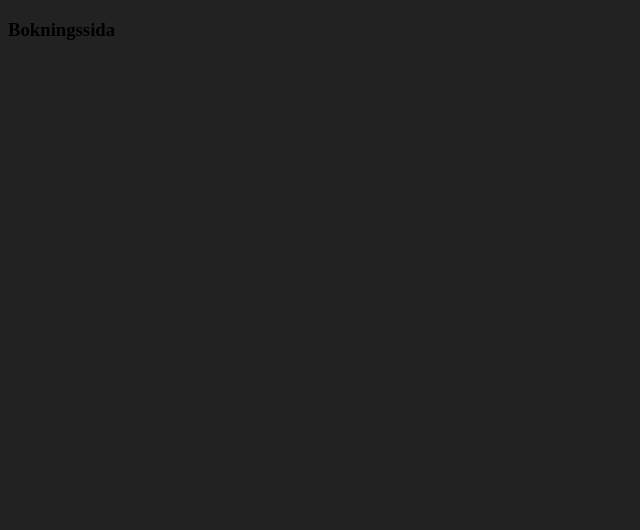
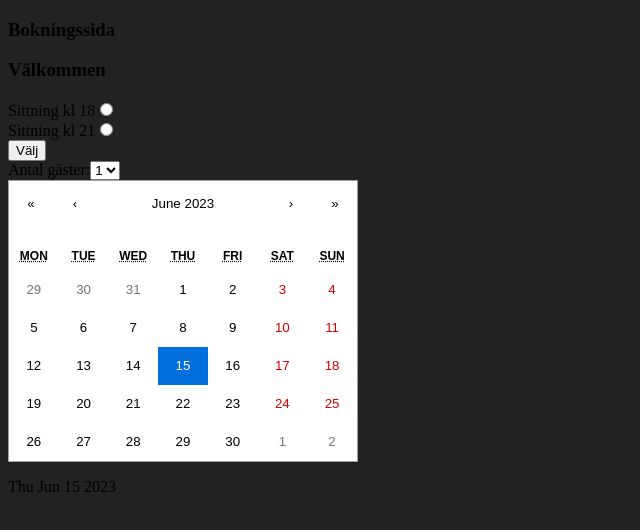
Before and after one commit to wilmawiker/therestaurant-assignment, a React (Vite) app in the folder fed22s-therestaurant/: page /book in a window 1280 px wide. Shown: the top 530 px of the page, without its empty margins (0-640 px from the left). Built offline with nearby package versions, Linux system fonts and the light colour scheme.

Commit message:
(feat): form for choosing date and number of guests

```diff
--- /dev/null
+++ b/fed22s-therestaurant/src/components/DateForm.tsx
@@ -0,0 +1,30 @@
+import { useState } from "react";
+import Calendar from "react-calendar";
+import 'react-calendar/dist/Calendar.css';
+import { useForm } from "react-hook-form";
+
+
+const DateForm = () => {
+    const { handleSubmit, register, formState: { errors } } = useForm();
+    const onSubmit = (values: any) => console.log(values);
+    const [date, changeDate] = useState(new Date());
+    return <>
+    <form onSubmit={handleSubmit(onSubmit)}>
+    <label htmlFor="guests">Antal gäster:</label>
+    <select name="guests" id="guests">
+        <option value="1">1</option>
+        <option value="2">2</option>
+        <option value="3">3</option>
+        <option value="4">4</option>
+        <option value="5">5</option>
+        <option value="6">6</option>
+    </select>
+    <Calendar onChange={changeDate} value={
+        date
+    }/>
+</form>
+<p>{date.toDateString()}</p>
+</>
+}
+
+export default DateForm;
--- a/fed22s-therestaurant/src/views/BookingPage.tsx
+++ b/fed22s-therestaurant/src/views/BookingPage.tsx
@@ -1,5 +1,13 @@
+import DateForm from "../components/DateForm";
+import SittingForm from "../components/sittingForm";
+
 const BookingPage = () => {
-    return <h3>Bokningssida</h3>
+
+    return <><h3>Bokningssida</h3>
+    <SittingForm></SittingForm>
+    <DateForm></DateForm>
+    </>
+
 }
 
 export default BookingPage;
```
